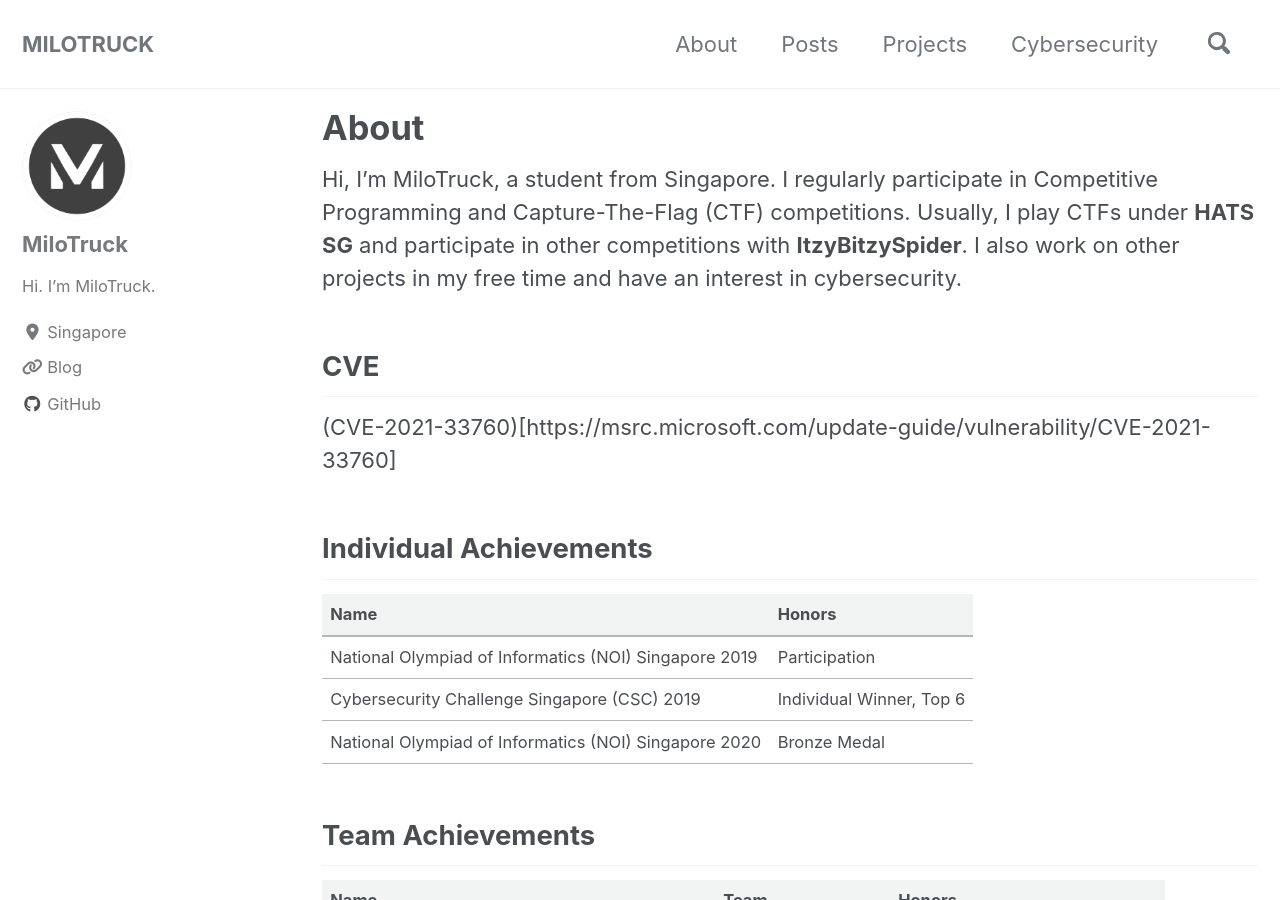
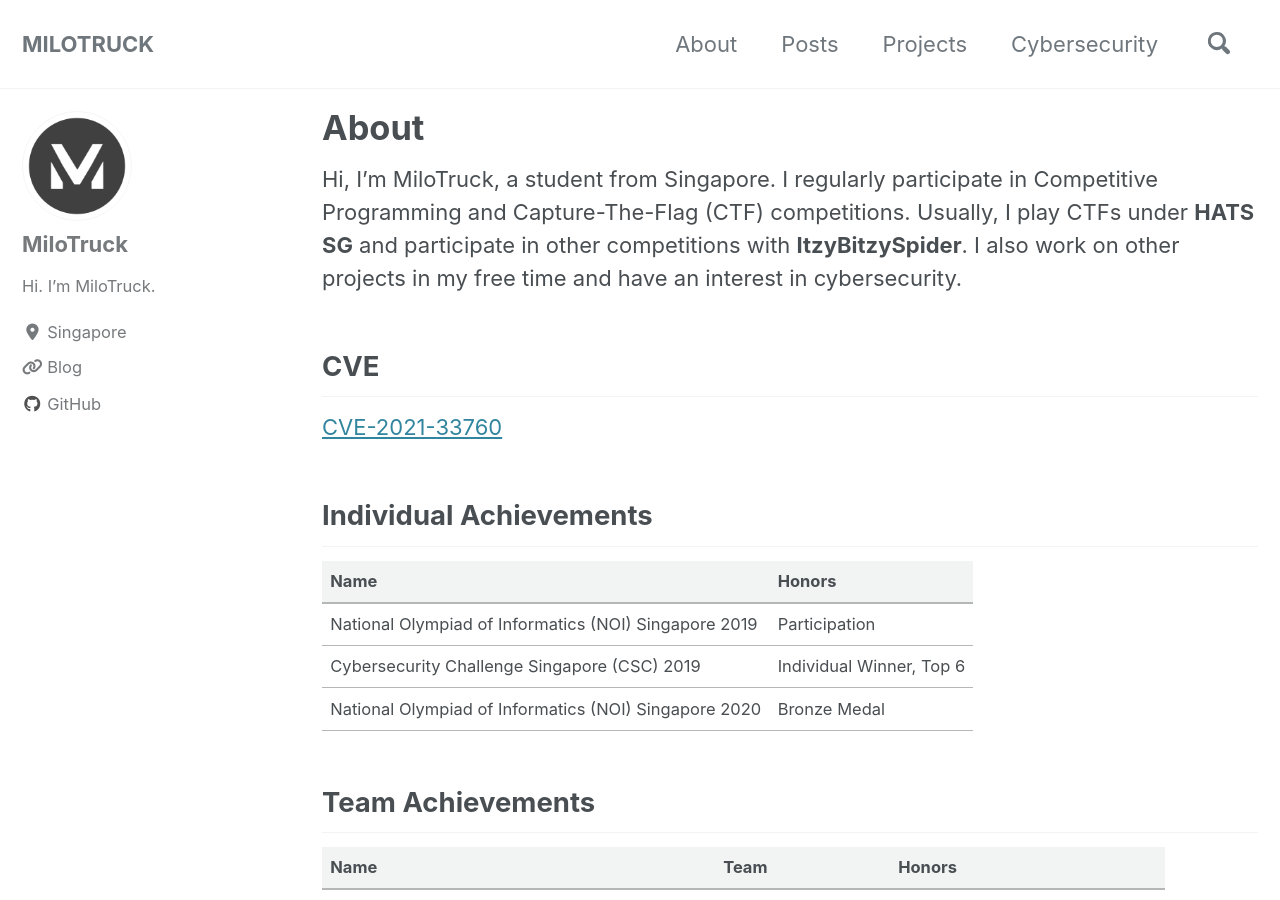
Before and after one commit to MiloTruck/milotruck.github.io, a Jekyll site: the page built from _pages/about.md, in a window 1280 px wide and 900 px high. Built offline with Jekyll 4.4.1, drawn with Linux system fonts in a browser that asks for light colours; cached includes are drawn as plain includes; nearby versions of some CDN libraries.

Commit message:
Fixed minor error in about page

```diff
--- a/_pages/about.md
+++ b/_pages/about.md
@@ -9,7 +9,7 @@ Hi, I'm MiloTruck, a student from Singapore. I regularly participate in Competit
 
 ## CVE
 
-(CVE-2021-33760)[https://msrc.microsoft.com/update-guide/vulnerability/CVE-2021-33760]
+[CVE-2021-33760](https://msrc.microsoft.com/update-guide/vulnerability/CVE-2021-33760)
 
 ## Individual Achievements
 
```
